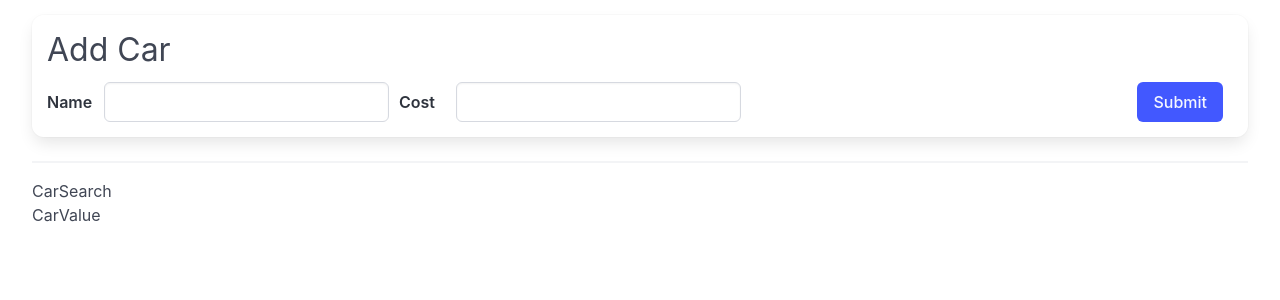
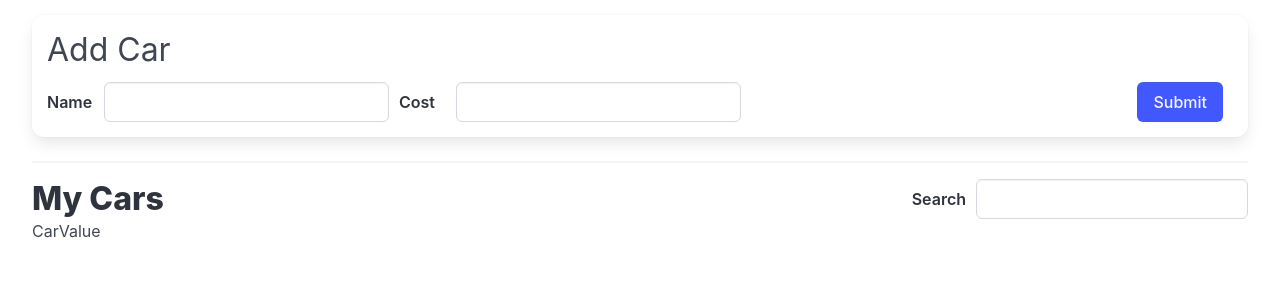
Before and after one commit to Pawelv9/cars, a React (Create React App) app: page / in a window 1280 px wide. Shown: the top 300 px of the page. Built offline with nearby package versions, Linux system fonts and the light colour scheme.

Commit message:
adding a Searching Input

```diff
--- a/src/components/CarSearch.js
+++ b/src/components/CarSearch.js
@@ -1,8 +1,28 @@
-import React from 'react';
+import { useDispatch, useSelector } from 'react-redux';
+import { changeSearchTerm } from '../store';
 
-function CarSearch(props) {
+function CarSearch() {
+    const dispatch = useDispatch();
+    const searchTerm = useSelector((state) => {
+        return state.cars.searchTerm;
+    });
+
+    const handleSearchTermChange = (event) => {
+        dispatch(changeSearchTerm(event.target.value));
+    };
+
     return (
-        <div>CarSearch</div>
+        <div className='list-header'>
+            <h3 className='title is-3'>My Cars</h3>
+            <div className='search field is-horizontal'>
+                <label className='label'>Search</label>
+                <input
+                    className='input'
+                    value={searchTerm}
+                    onChange={handleSearchTermChange}
+                />
+            </div>
+        </div>
     );
 }
 
--- a/src/store/slices/formSlice.js
+++ b/src/store/slices/formSlice.js
@@ -1,4 +1,5 @@
 import {createSlice} from "@reduxjs/toolkit";
+import {addCar} from "./carsSlice";
 
 const formSlice = createSlice({
     name: 'form',
@@ -13,6 +14,12 @@ const formSlice = createSlice({
         changeCost(state, action) {
             state.cost = action.payload;
         }
+    },
+    extraReducers: (builder) => {
+        builder.addCase(addCar, (state, action) => {
+            state.name = '';
+            state.cost = 0
+        });
     }
 })
 
```
